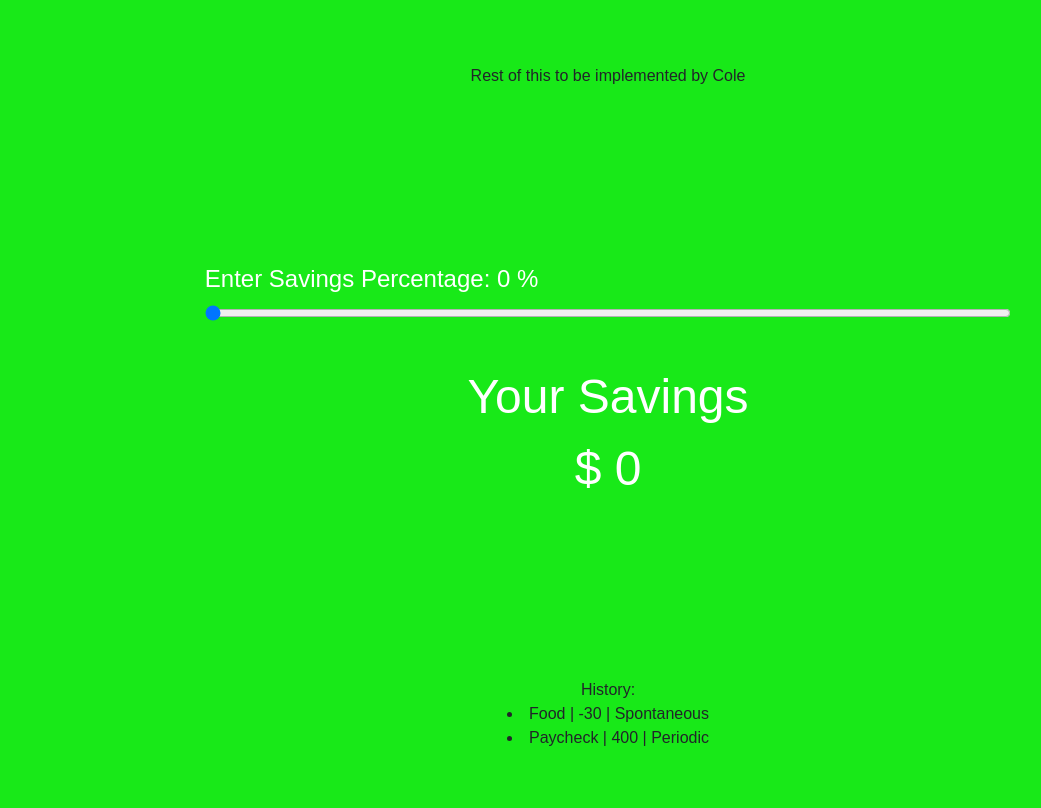
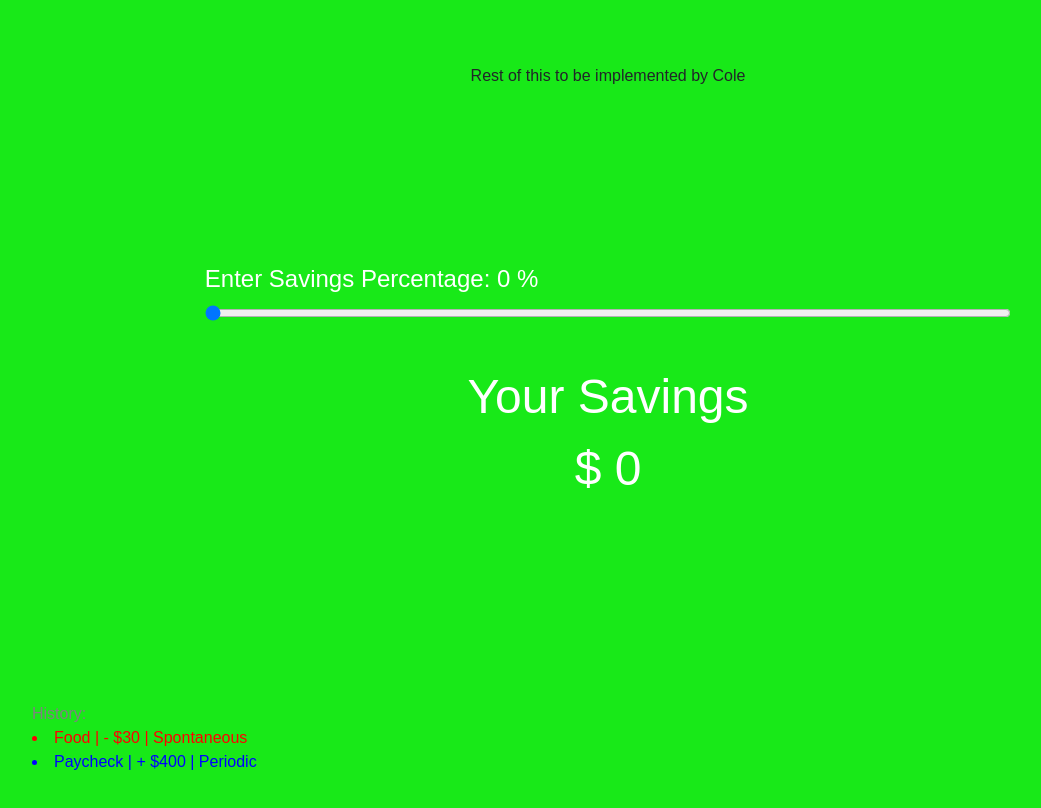
Before and after one commit to argentinoj/budg-it, a React (Create React App) app: page / in a window 1280 px wide. Shown: the top 808 px of the page, without its empty margins (32-1073 px from the left). Built offline with nearby package versions, Linux system fonts and the light colour scheme.

Commit message:
size and color formatting (transactionTable)

```diff
--- a/src/components/ManagementPage.css
+++ b/src/components/ManagementPage.css
@@ -14,3 +14,7 @@ body{
     font-size: 200%;
     margin-top: 5%;
 }
+.TransactionTable{
+    text-align: left;
+    font-size: 100%;
+}
--- a/src/components/ManagementPage.js
+++ b/src/components/ManagementPage.js
@@ -10,12 +10,18 @@ export class ManagementPage extends Component{
             total_wallet_amount: 15000,
             savingsColor: "white"
             })
-            this.transactionList = [new TransactionItem(-30, "Food", true, 0), new TransactionItem(400, "Paycheck", false, 0)];
+            this.transactionList = [new TransactionItem(-30, "Food", true, 0), new TransactionItem(400, "Paycheck", false, 1)];
     }
 
     setThreshold = (e) => {
         this.setState({savingsColor: "white"});
         this.setState({chosen_savings_threshold: e.target.value});
+    }
+
+    addTransaction = (t) => {
+        // takes in a transactionitem, and appends it to the transaction list
+        this.transactionList.push(t);
+        this.render();
     }
 
     render(){
@@ -32,14 +38,21 @@ export class ManagementPage extends Component{
                         <div style = {{color: this.state.savingsColor}} >
                             $ {Number(this.state.chosen_savings_threshold/100 * this.state.total_wallet_amount).toFixed(0)}
                         </div>
+
                     </div>
+
                 </div>
+                <div class="TransactionTable">
+                    <div align="left" style ={{color: "gray"}}><br/>History:</div>
+                    <div align="left" style ={{color: "black"}}> {this.transactionList.map((trans) => <li key = {trans.state.id} style={{color: trans.state.amount < 0 ? "red" : "blue"}}>
+                    {trans.state.title + " | " +
+                        (trans.state.amount < 0 ? " - $" : " + $") +
+                        String(Math.abs(trans.state.amount)) + " | " +
+                         (trans.state.spontaneous ? "Spontaneous" : "Periodic")} </li>)} </div>
+
+                    </div>
             </form>
-            <div class="TransactionTable">
-                    <div>History:</div>
-                    <div> {this.transactionList.map((trans) => <li key = {trans.state.id}>  {trans.state.title + " | " + String(trans.state.amount) + " | " + (trans.state.spontaneous ? "Spontaneous" : "Periodic")} </li>)} </div>
 
-            </div>
 
         </div>
         );
```
